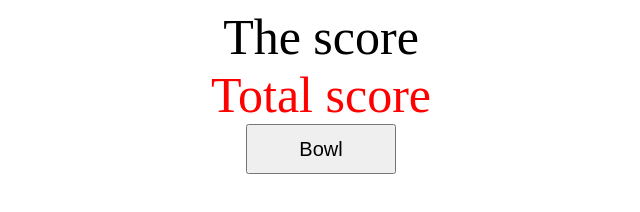
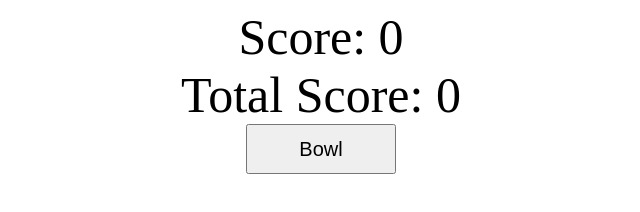
Before and after one commit to Jae-Huh/superflybowling, a plain HTML site: page index.html in a window 1280 px wide. Shown: the whole page, without its empty margins (319-959 px from the left). Drawn offline with Linux system fonts and the light colour scheme.

Commit message:
changes as per PR review

```diff
--- a/css/styles.css
+++ b/css/styles.css
@@ -1,16 +1,8 @@
-#score {
+.scores {
   font-size: 50px;
   margin: auto;
   width: 500px;
   text-align: center;
-}
-
-#totalscore {
-  font-size: 50px;
-  margin: auto;
-  width: 500px;
-  text-align: center;
-  color: red;
 }
 
 #buttons {
--- a/index.html
+++ b/index.html
@@ -8,8 +8,8 @@
     <link rel="stylesheet" href="css/styles.css" />
   </head>
   <body>
-    <div id="score">The score</div>
-    <div id="totalscore">Total score</div>
+    <div class="scores">Score: <span id="score">0</span></div>
+    <div class="scores">Total Score: <span id="totalscore">0</span></div>
     <div id="buttons"><button id="bowl">Bowl</button></div>
   </body>
 </html>
```
